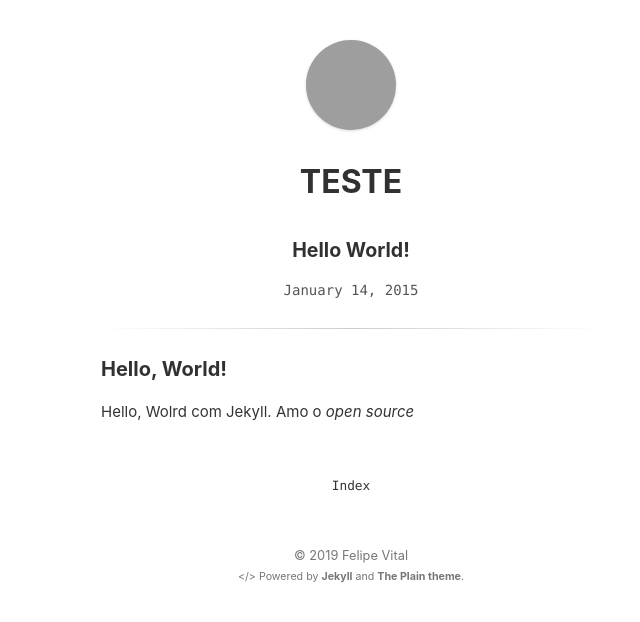
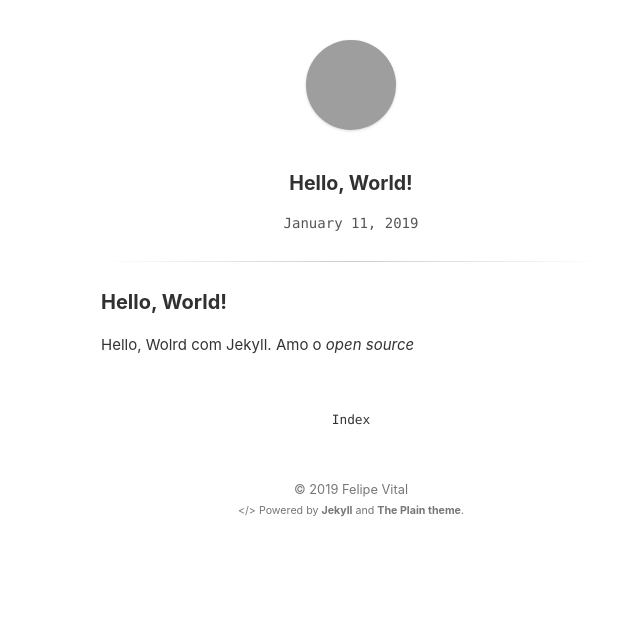
Before and after one commit to felipevitalrc/felipevitalrc.github.io, a Jekyll site: the page built from _posts/2019-01-11-hello-wolrd.md, in a window 1280 px wide. Shown: the top 622 px of the page, without its empty margins (289-929 px from the left). Built offline with Jekyll 4.4.1, drawn with Linux system fonts in a browser that asks for light colours; grey boxes are pictures that could not be loaded.

Commit message:
AJUSTE DA DATA DO PRIMEIRO POST

```diff
--- a/_includes/header.html
+++ b/_includes/header.html
@@ -11,7 +11,6 @@
 	<a href="{{ link | prepend: site.baseurl | prepend: site.url }}">
 		<img src="{{ site.logo_url }}" class="logo-avatar">
 	</a>
-	<H1>TESTE</H1>
 	<span class="logo-prompt code">{{ prompt }}</span>
 
 </aside>
--- a/_posts/2019-01-11-hello-wolrd.md
+++ b/_posts/2019-01-11-hello-wolrd.md
@@ -1,7 +1,7 @@
 ---
 layout: post
-title:  Hello World!
-date:   2015-01-14 15:00:00
+title:  Hello, World!
+date:   2019-01-11 23:18:00
 ---
 <h3>Hello, World!</h3>
 <p>Hello, Wolrd com Jekyll. Amo o <i>open source</i></p>
```
